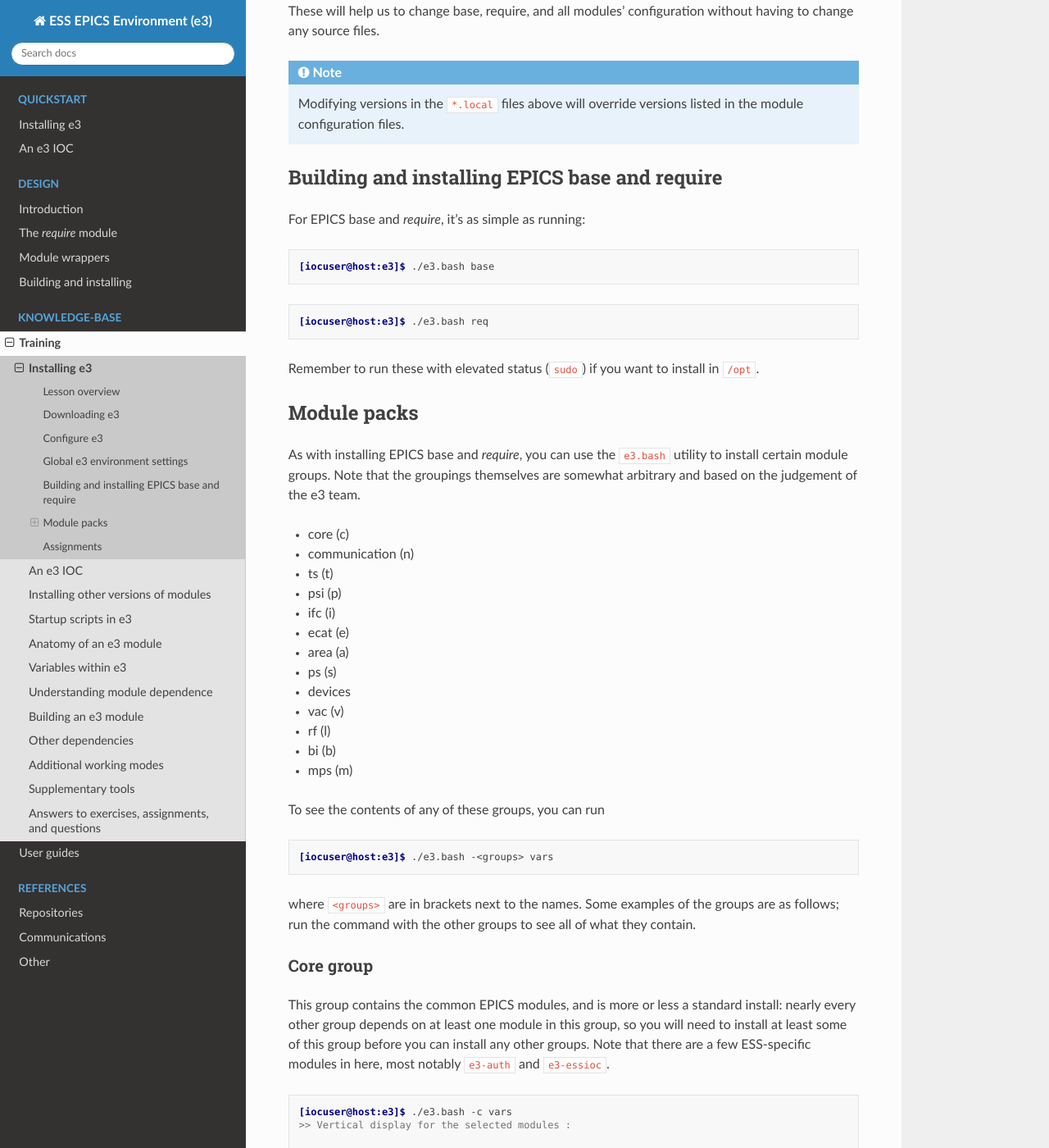
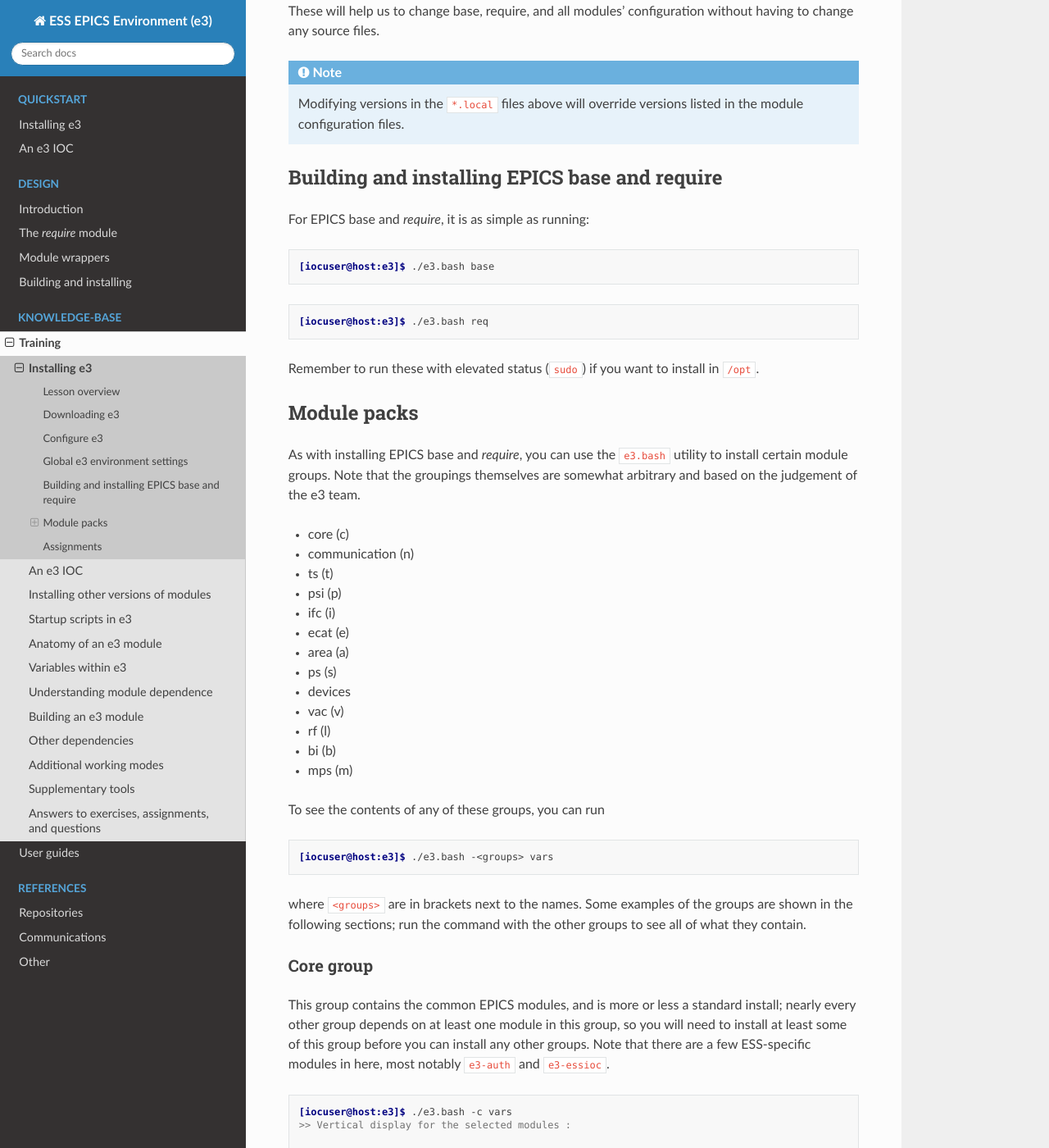
Before and after one commit to ttkorhonen/e3pages, a Sphinx documentation site: the page built from docs/kb/training/workbook/1_installing_e3.md, in a window 1280 px wide and 1400 px high, scrolled down 3297 px. Shown: the whole window at 82% size. Built offline with Sphinx 7.4.7 and the Read the Docs theme 2.0.0, drawn with Linux system fonts in a browser that asks for light colours; some of the changed text lies outside the part shown.

Commit message:
Remove contractions, and some rephrasing

````diff
--- a/docs/kb/training/workbook/1_installing_e3.md
+++ b/docs/kb/training/workbook/1_installing_e3.md
@@ -147,7 +147,7 @@
 
 ## Building and installing EPICS base and require
 
-For EPICS base and *require*, it's as simple as running:
+For EPICS base and *require*, it is as simple as running:
 
 ```console
 [iocuser@host:e3]$ ./e3.bash base
@@ -182,12 +182,12 @@
 ```console
 [iocuser@host:e3]$ ./e3.bash -<groups> vars
 ```
-where `<groups>` are in brackets next to the names. Some examples of the groups are as follows; run the command with the other
+where `<groups>` are in brackets next to the names. Some examples of the groups are shown in the following sections; run the command with the other
 groups to see all of what they contain.
 
 ### Core group
 
-This group contains the common EPICS modules, and is more or less a standard install: nearly every other group depends
+This group contains the common EPICS modules, and is more or less a standard install; nearly every other group depends
 on at least one module in this group, so you will need to install at least some of this group before you can install
 any other groups. Note that there are a few ESS-specific modules in here, most notably `e3-auth` and `e3-essioc`.
 
````
Also changed, not shown: other parts of docs/kb/training/workbook/1_installing_e3.md (+2 -2 lines).
